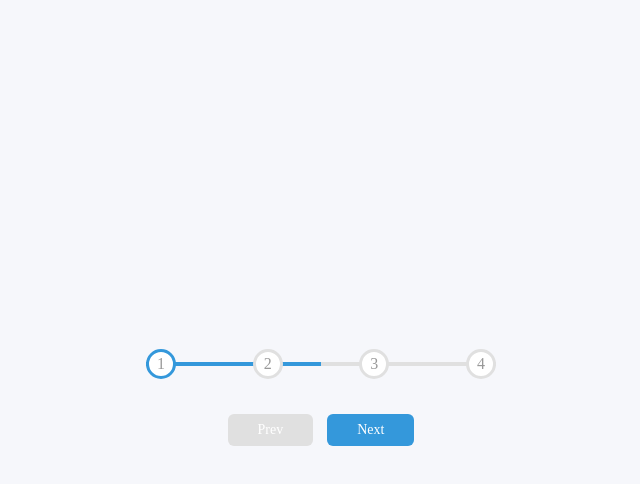
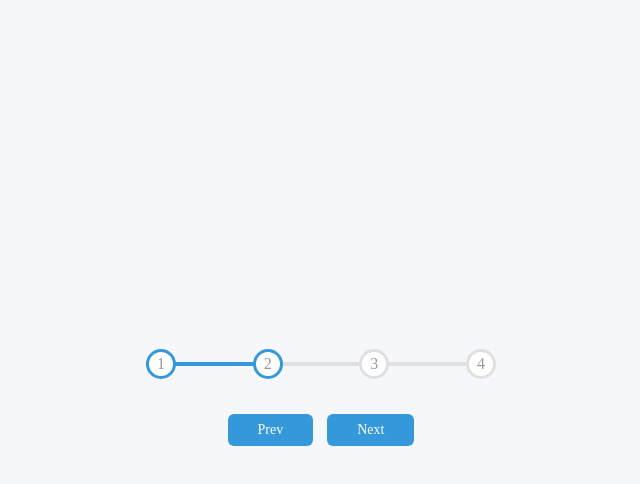
Before and after one commit to vorashil-portfolio/50-projects-50-days, a plain HTML site: page day-2/index.html in a window 1280 px wide. Both pictures are taken after a click on the button "Next". Shown: the whole page, without its empty margins (319-959 px from the left). Drawn offline with Linux system fonts and the light colour scheme; a web font is replaced by a local one.

Commit message:
js is done for progress step

```diff
--- a/day-2/script.js
+++ b/day-2/script.js
@@ -0,0 +1,54 @@
+const progress = document.getElementById('progress')
+const prev = document.getElementById('prev')
+const next = document.getElementById('next')
+const circles = document.querySelectorAll('.circle')
+
+
+let currentActive = 1
+
+next.addEventListener('click', () => {
+    currentActive++
+
+    if (currentActive > circles.length) {
+        currentActive = circles.length
+    }
+
+    update()
+})
+
+
+prev.addEventListener('click', () => {
+    currentActive--
+
+    if (currentActive < 1) {
+        currentActive = 1
+    }
+
+    update()
+})
+
+
+const update = () => {
+    circles.forEach((circle, idx) => {
+        if (idx < currentActive) {
+            circle.classList.add('active')
+        } else {
+            circle.classList.remove('active')
+        }
+    })
+
+    const actives = document.querySelectorAll('.active')
+
+    const progressPercentage = ((actives.length - 1) / (circles.length - 1)) * 100 + '%'
+
+    progress.style.width = progressPercentage
+
+    if (currentActive === 1) {
+        prev.disabled = true
+    } else if (currentActive === circles.length) {
+        next.disabled = true
+    } else {
+        prev.disabled = false
+        next.disabled = false
+    }
+}
--- a/day-2/style.css
+++ b/day-2/style.css
@@ -55,7 +55,7 @@ body {
     top: 50%;
     left: 0;
     height: 4px;
-    width: 50%;
+    width: 0%;
     transform: translateY(-50%); /* we use this to move the blue line up a little so that its middle is on the center of 1 2 3 4, rather than the top. comment this out to see the e*/
     z-index: -1; /* so it is behind the numbers */
     transition: .4s ease;
```
